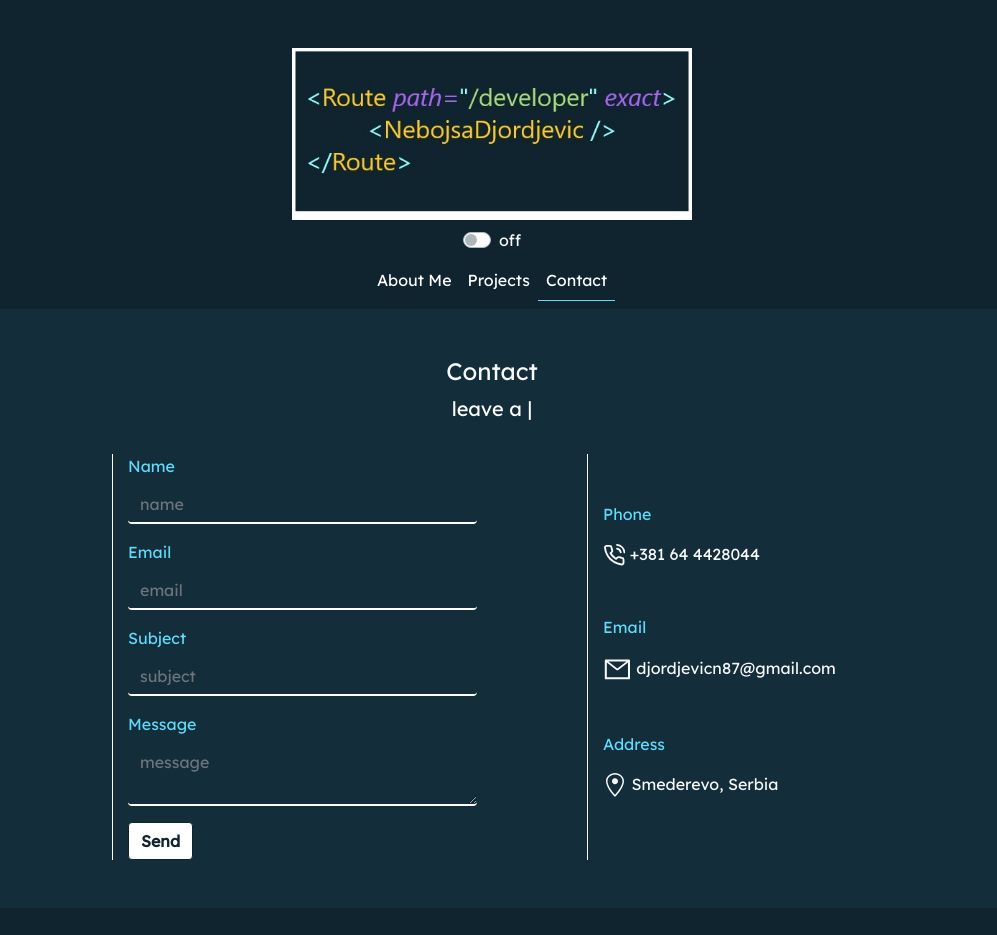
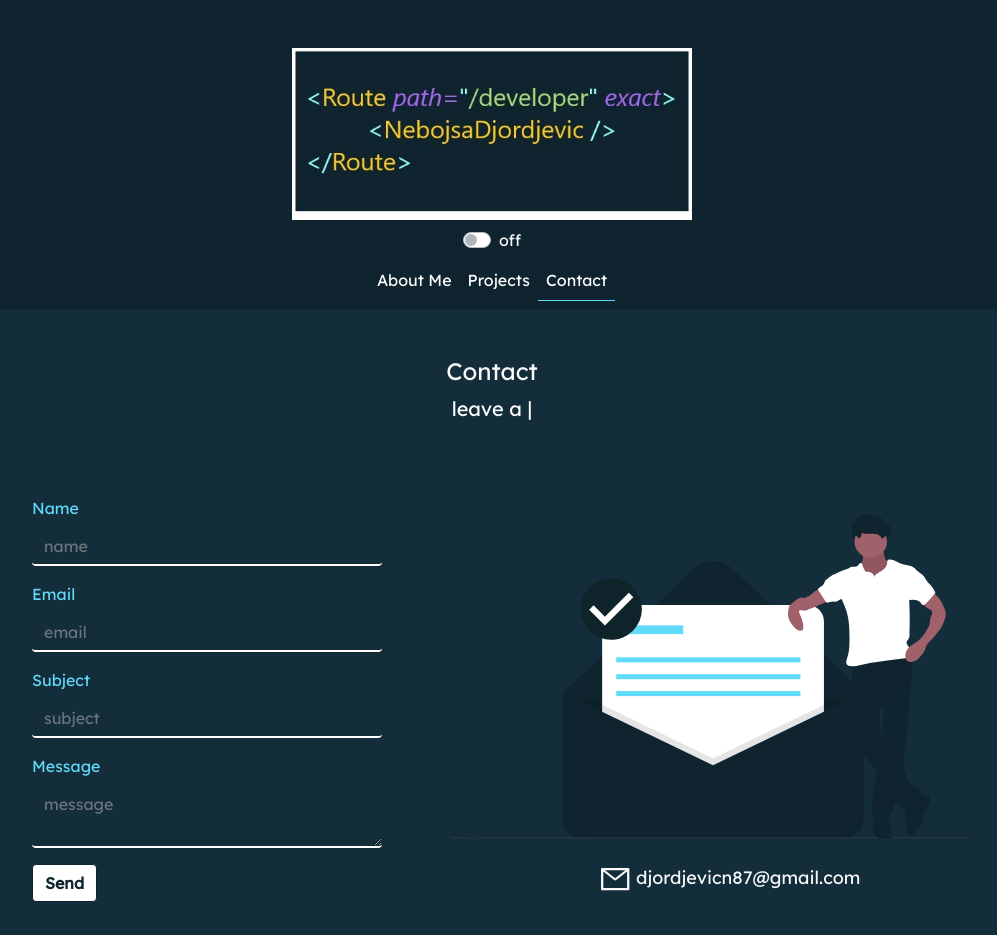
Before and after one commit to nebojsadj/MyPort, a React (Create React App) app: page /#/contact in a window 1280 px wide. Shown: the top 935 px of the page, without its empty margins (148-1145 px from the left). Built offline with nearby package versions, Linux system fonts and the light colour scheme.

Commit message:
adding svg

```diff
--- a/src/components/Contact.js
+++ b/src/components/Contact.js
@@ -1,9 +1,8 @@
 import React, { useState } from "react";
-import { Container, Row, Col, Form, Button } from "react-bootstrap";
+import { Container, Row, Col, Form, Button, Image } from "react-bootstrap";
 import { useHistory } from "react-router-dom";
 import { AiOutlineMail } from "react-icons/ai";
-import { FiPhoneCall } from "react-icons/fi";
-import { GoLocation } from "react-icons/go";
+import send from "../pictures/message.svg";
 import emailjs from "emailjs-com";
 import Typed from "react-typed";
 
@@ -50,19 +49,15 @@ function Contact() {
         ]}
         typeSpeed={80}
         backSpeed={20}
-        className="d-block typed-text hPro"
+        className="d-block typed-text hPro mb-5"
       />
       <Row>
-        <Col
-          md={{ span: 4, offset: 2 }}
-          xs={{ span: 10, offset: 1 }}
-          className="borderLeft"
-        >
+        <Col md={{ span: 4, offset: 1 }} xs={{ span: 10, offset: 1 }}>
           <Form
             noValidate
             validated={validated}
             onSubmit={handleSubmit}
-            className="mP"
+            className="mP mt-4"
           >
             <Form.Row>
               <Form.Group as={Col} md="12" controlId="validationCustom01">
@@ -130,22 +125,10 @@ function Contact() {
             </Button>
           </Form>
         </Col>
-        <Col
-          md={{ span: 4, offset: 1 }}
-          xs={{ span: 10, offset: 1 }}
-          className="borderLeft"
-        >
-          <div className="text-light mt-5 mP">
-            <p className="text">Phone</p>
-            <FiPhoneCall size="1.4em" className="text-light" /> +381 64 4428044
-          </div>
-          <div className="text-light mt-5 mP">
-            <p className="text">Email</p>
+        <Col md={{ span: 7, offset: 0 }} xs={{ span: 12, offset: 0 }}>
+          <Image src={send} className="sendSVG" />
+          <div className="text-light text-center mt-4 textAbout mP">
             <AiOutlineMail size="1.8em" /> djordjevicn87@gmail.com
-          </div>
-          <div className="text-light mt-5 mP">
-            <p className="text">Address</p>
-            <GoLocation size="1.5em" className="text-light" /> Smederevo, Serbia
           </div>
         </Col>
       </Row>
--- a/src/index.css
+++ b/src/index.css
@@ -82,8 +82,9 @@ body {
   float: right;
   margin-top: 45px;
 }
-.borderLeft {
-  border-left: 1px solid white;
+.sendSVG {
+  width: 100%;
+  margin-top: -15px;
 }
 
 @media (prefers-reduced-motion: no-preference) {
@@ -177,6 +178,9 @@ body {
     width: 75%;
     margin-top: 70px;
   }
+  .sendSVG {
+    margin-top: 20px;
+  }
 }
 @media all and (max-width: 768px) {
   .amoled {
@@ -190,6 +194,9 @@ body {
     float: none;
     margin: 50px auto;
     display: flex;
+  }
+  .sendSVG {
+    margin-top: 50px;
   }
 }
 
@@ -237,6 +244,9 @@ body {
   }
   .footerNav {
     font-size: 14px;
+  }
+  .sendSVG {
+    margin-top: 20px;
   }
 }
 
```
Also changed, not shown: src/pictures/message.svg (added), 1 other file (tests, documents, lock files or other folders).
